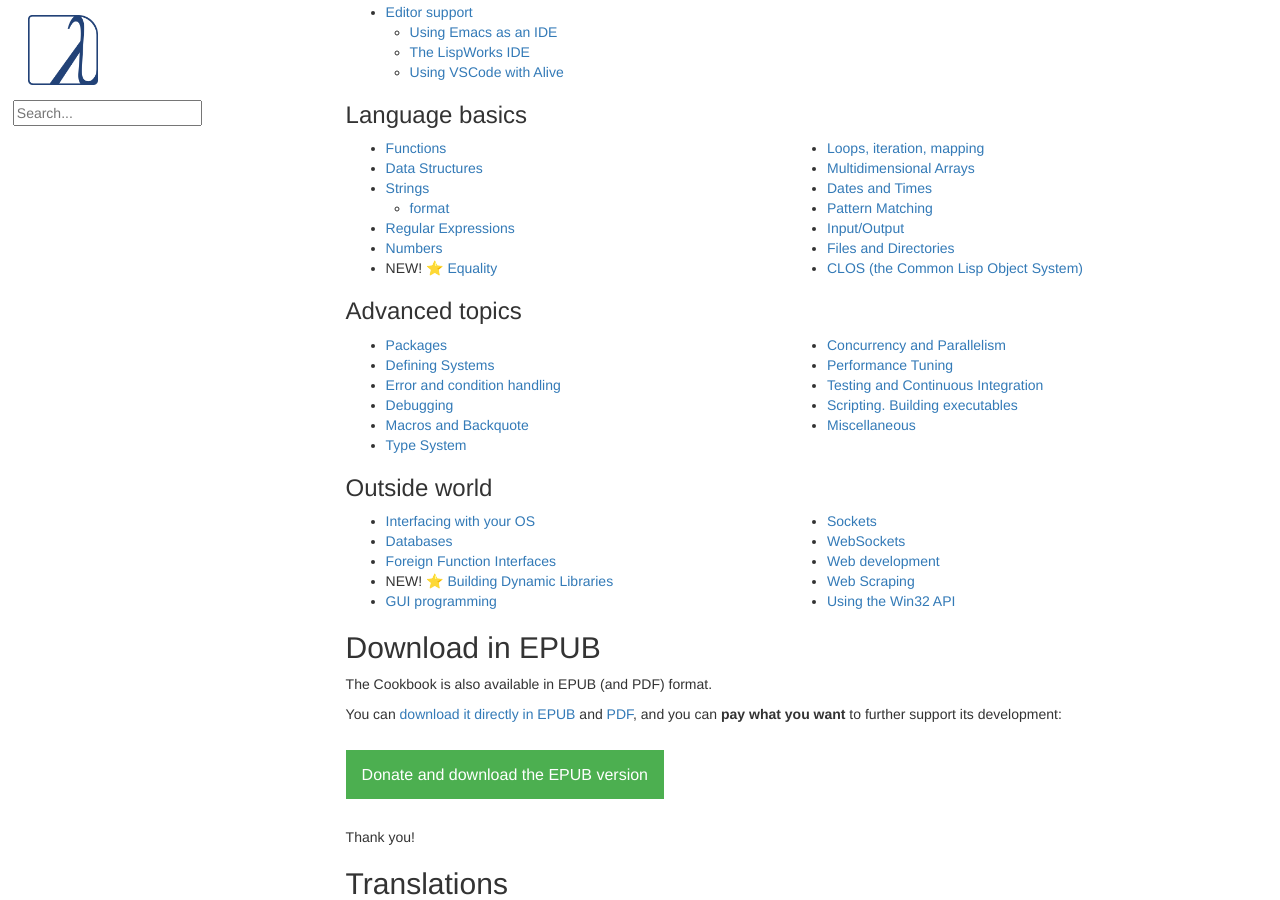
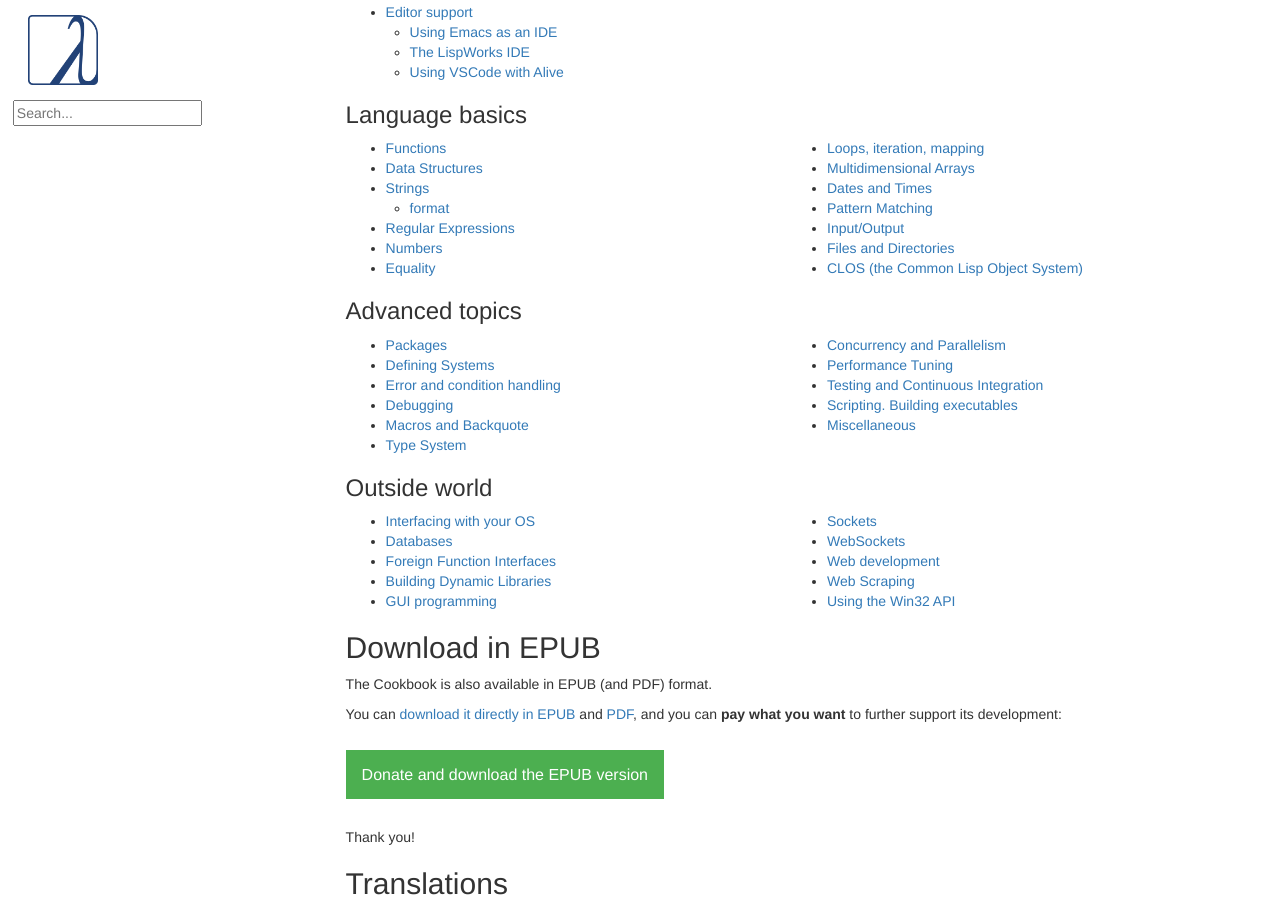
Before and after one commit to LispCookbook/cl-cookbook, a Jekyll site: the page built from index.md, in a window 1280 px wide and 900 px high, scrolled down 617 px. Built offline with Jekyll 4.4.1, drawn with Linux system fonts in a browser that asks for light colours.

Commit message:
release 2025-01

```diff
--- a/index.md
+++ b/index.md
@@ -35,7 +35,7 @@ The CL Cookbook aims to tackle all sort of topics, for the beginner and for the
   + [format](strings.html#string-formatting-format)
 * [Regular Expressions](regexp.html)
 * [Numbers](numbers.html)
-* NEW! ⭐ [Equality](equality.html)
+* [Equality](equality.html)
 * [Loops, iteration, mapping](iteration.html)
 * [Multidimensional Arrays](arrays.html)
 * [Dates and Times](dates_and_times.html)
@@ -69,7 +69,7 @@ The CL Cookbook aims to tackle all sort of topics, for the beginner and for the
 * [Interfacing with your OS](os.html)
 * [Databases](databases.html)
 * [Foreign Function Interfaces](ffi.html)
-* NEW! ⭐ [Building Dynamic Libraries](dynamic-libraries.html)
+* [Building Dynamic Libraries](dynamic-libraries.html)
 * [GUI programming](gui.html)
 * [Sockets](sockets.html)
 * [WebSockets](websockets.html)
--- a/metadata.txt
+++ b/metadata.txt
@@ -7,7 +7,7 @@ title:
 creator:
 - role: author
   text: The Common Lisp Cookbook contributors
-rights: © 2023 December, 13th, vindarel <vindarel@mailz.org>.
+rights: © January 2025, vindarel <vindarel@mailz.org>.
   This e-book is free of charge, but you can [pay what you want](https://ko-fi.com/s/01fee22a32) for it.
 cover-image: orly-cover.png
 ...
```
